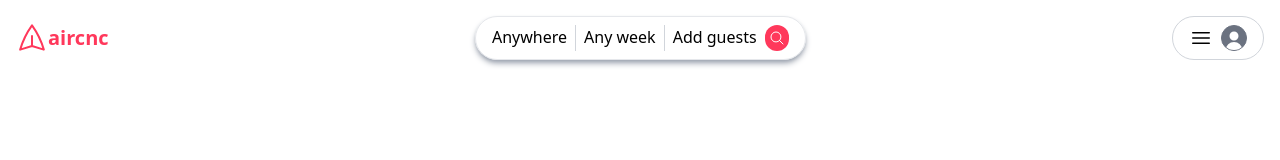
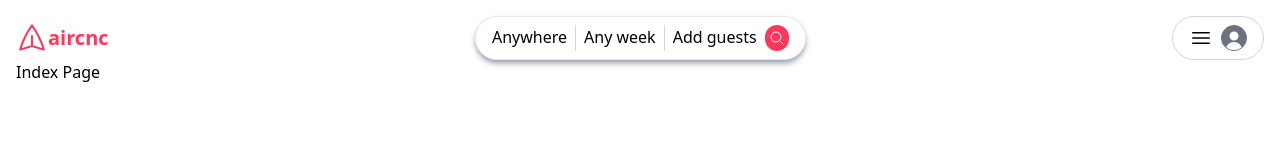
Before and after one commit to Rafnas71/Airbnb-CLone, a React (Vite) app in the folder client/: page / in a window 1280 px wide. Shown: the top 160 px of the page. Built offline with nearby package versions, Linux system fonts and the light colour scheme; no server answers.

Commit message:
Account route added

```diff
--- a/client/src/App.jsx
+++ b/client/src/App.jsx
@@ -2,13 +2,18 @@ import { Route, Routes } from "react-router-dom";
 import LoginPage from "./pages/LoginPage";
 import Layout from "./layout";
 import RegisterPage from "./pages/RegisterPage";
+import IndexPage from "./pages/indexPage";
+import AccountPage from "./pages/AccountPage";
+
 
 function App() {
   return (
     <Routes>
       <Route path="/" element={<Layout />}>
+        <Route index element={<IndexPage/>}/>
         <Route path="/login" element={<LoginPage />} />
         <Route path="/register" element={<RegisterPage />} />
+        <Route path="/account" element ={<AccountPage/>}/>
       </Route>
     </Routes>
   );
--- a/client/src/components/header.jsx
+++ b/client/src/components/header.jsx
@@ -4,7 +4,7 @@ import { UserContext } from "../UserContext";
 
 export default function Header() {
   const { user } = useContext(UserContext)
-  console.log("Context",user)
+  console.log("Context", user)
   return (
     <div>
       <header className="flex justify-between">
@@ -52,7 +52,7 @@ export default function Header() {
         </div>
 
         {/* menu and profile */}
-        <Link to="/login" className="flex items-center gap-2 border border-gray-300 rounded-full px-4 py-2">
+        <Link to={user ? "/account" : "/login"} className="flex items-center gap-2 border border-gray-300 rounded-full px-4 py-2">
           <div>
             <svg
               xmlns="http://www.w3.org/2000/svg"
--- /dev/null
+++ b/client/src/pages/AccountPage.jsx
@@ -0,0 +1,5 @@
+export default function AccountPage(){
+    return(
+        <div>Account Page</div>
+    )
+}
--- /dev/null
+++ b/client/src/pages/IndexPage.jsx
@@ -0,0 +1,5 @@
+export default function IndexPage(){
+    return(
+        <div>Index Page</div>
+    )
+}
```
